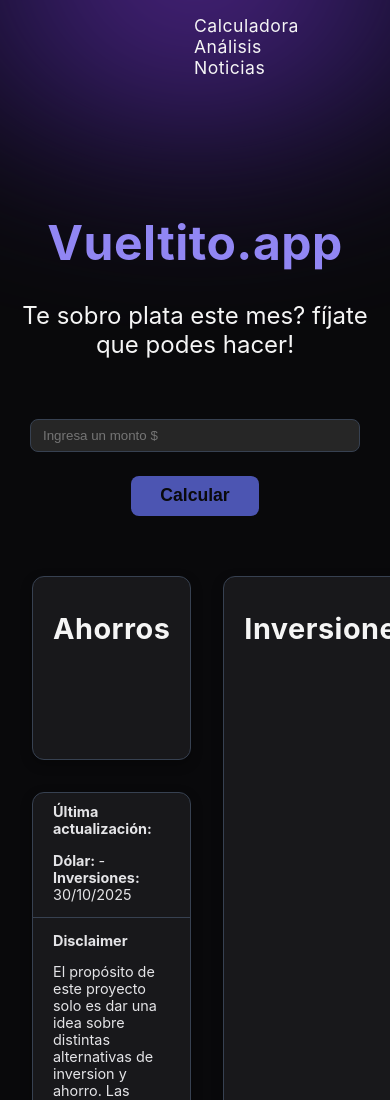
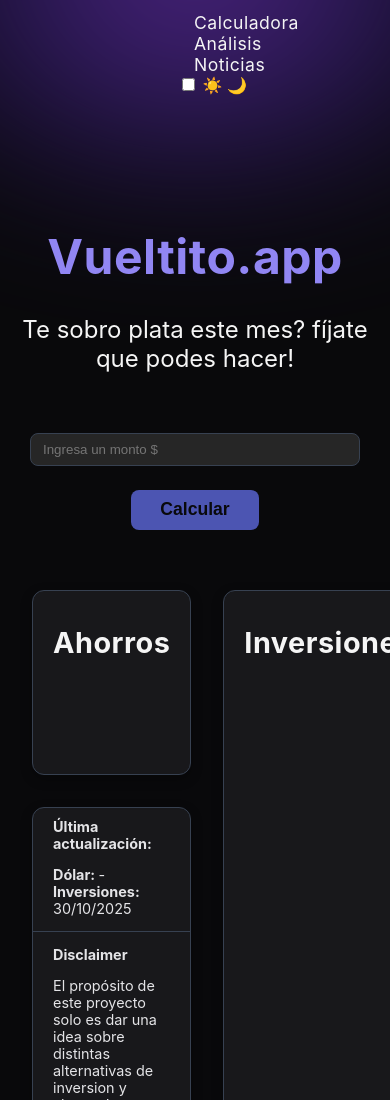
Before and after one commit to joastur11/vueltito-app, a website with bundled scripts: page project/index.html in a window 390 px wide. Shown: the top 1100 px of the page. Built offline with nearby package versions, Linux system fonts and the light colour scheme; no server answers.

Commit message:
cambia tipo de boton

```diff
--- a/project/index.html
+++ b/project/index.html
@@ -17,6 +17,13 @@
           <a href="#top">Calculadora</a>
           <a href="#charts">Análisis</a>
           <a href="#noticias">Noticias</a>
+          <div id="boton-theme">
+            <input type="checkbox" id="toggle" class="toggle-input">
+            <label for="toggle" class="toggle-label">
+              <span class="icon sun">☀️</span>
+              <span class="icon moon">🌙</span>
+            </label>
+          </div>
         </nav>
       </header>
 
--- a/project/main.js
+++ b/project/main.js
@@ -423,7 +423,7 @@ async function mostrarNoticias() {
 
 // theme
 
-const $themeToggle = document.querySelector('#theme')
+const $themeToggle = document.querySelector('#toggle')
 
 $themeToggle.addEventListener('click', () => {
   const current = document.documentElement.getAttribute('data-theme');
```
Also changed, not shown: TODO.md (+0 -4 lines).
